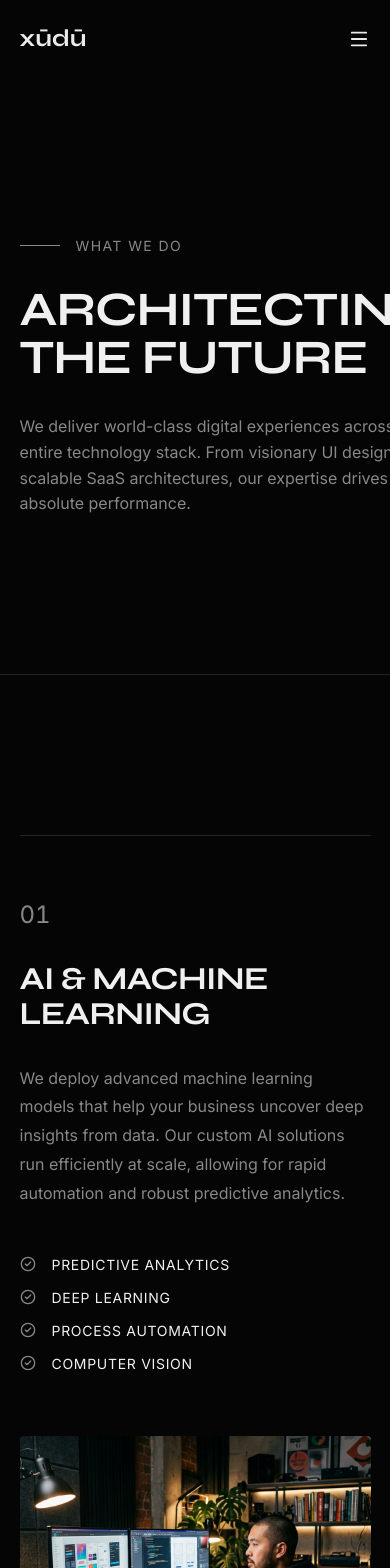
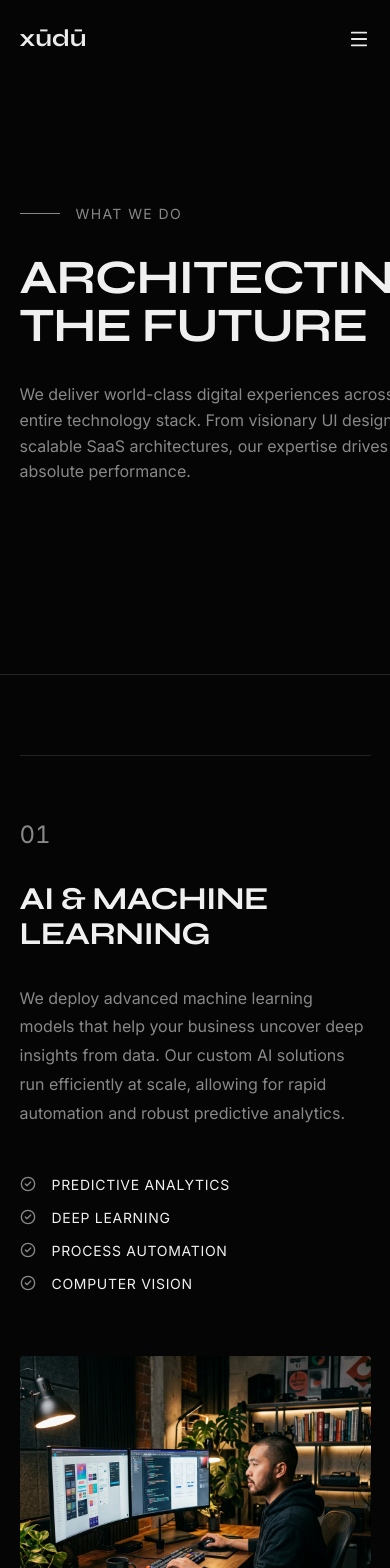
Before and after one commit to dilshandevxx/xudo-labs, a Next.js app: page /services in a window 390 px wide. Shown: the top 1568 px of the page. Built offline with nearby package versions, Linux system fonts and the light colour scheme.

Commit message:
first commit

```diff
--- a/src/app/work/[slug]/page.module.css
+++ b/src/app/work/[slug]/page.module.css
@@ -3,7 +3,7 @@
   display: flex;
   flex-direction: column;
   justify-content: flex-end;
-  padding: 10rem var(--container-padding) 4rem;
+  padding: clamp(6rem, 15vw, 10rem) var(--container-padding) 4rem;
   position: relative;
   overflow: hidden;
   border-bottom: 1px solid var(--border);
--- a/src/components/NavigationMenu.module.css
+++ b/src/components/NavigationMenu.module.css
@@ -43,7 +43,7 @@
 
 .navLink {
   font-family: var(--font-display);
-  font-size: clamp(4rem, 10vw, 8rem);
+  font-size: clamp(2.5rem, 8vw, 8rem);
   text-transform: uppercase;
   color: var(--foreground);
   text-decoration: none;
--- a/src/components/sections/About.module.css
+++ b/src/components/sections/About.module.css
@@ -1,5 +1,5 @@
 .aboutSection {
-  padding: 10rem var(--container-padding);
+  padding: clamp(5rem, 15vw, 10rem) var(--container-padding);
   display: grid;
   grid-template-columns: 1fr;
   gap: 4rem;
--- a/src/components/sections/Blog.module.css
+++ b/src/components/sections/Blog.module.css
@@ -1,5 +1,5 @@
 .blogSection {
-  padding: 10rem var(--container-padding);
+  padding: clamp(5rem, 15vw, 10rem) var(--container-padding);
   border-bottom: 1px solid var(--border);
 }
 
--- a/src/components/sections/CTA.module.css
+++ b/src/components/sections/CTA.module.css
@@ -1,5 +1,5 @@
 .ctaSection {
-  padding: 10rem var(--container-padding);
+  padding: clamp(5rem, 15vw, 10rem) var(--container-padding);
   display: grid;
   grid-template-columns: 1fr;
   gap: 4rem;
--- a/src/components/sections/Experience.module.css
+++ b/src/components/sections/Experience.module.css
@@ -1,5 +1,5 @@
 .experienceSection {
-  padding: 10rem var(--container-padding);
+  padding: clamp(5rem, 15vw, 10rem) var(--container-padding);
   border-bottom: 1px solid var(--border);
 }
 
--- a/src/components/sections/SelectedWork.module.css
+++ b/src/components/sections/SelectedWork.module.css
@@ -1,5 +1,5 @@
 .workSection {
-  padding: 10rem var(--container-padding);
+  padding: clamp(5rem, 15vw, 10rem) var(--container-padding);
   display: flex;
   flex-direction: column;
   align-items: center;
--- a/src/components/sections/ServicesDetailed.module.css
+++ b/src/components/sections/ServicesDetailed.module.css
@@ -1,5 +1,5 @@
 .detailedSection {
-  padding: 10rem var(--container-padding);
+  padding: clamp(5rem, 15vw, 10rem) var(--container-padding);
   display: flex;
   flex-direction: column;
   gap: 8rem;
--- a/src/components/sections/ServicesHero.module.css
+++ b/src/components/sections/ServicesHero.module.css
@@ -2,7 +2,7 @@
   min-height: 80vh;
   display: flex;
   align-items: center;
-  padding: 10rem var(--container-padding) 5rem;
+  padding: clamp(6rem, 15vw, 10rem) var(--container-padding) 5rem;
   border-bottom: 1px solid var(--border);
   position: relative;
   overflow: hidden;
--- a/src/components/sections/Testimonials.module.css
+++ b/src/components/sections/Testimonials.module.css
@@ -1,5 +1,5 @@
 .testimonialsSection {
-  padding: 10rem var(--container-padding);
+  padding: clamp(5rem, 15vw, 10rem) var(--container-padding);
   display: flex;
   flex-direction: column;
   align-items: center;
```
